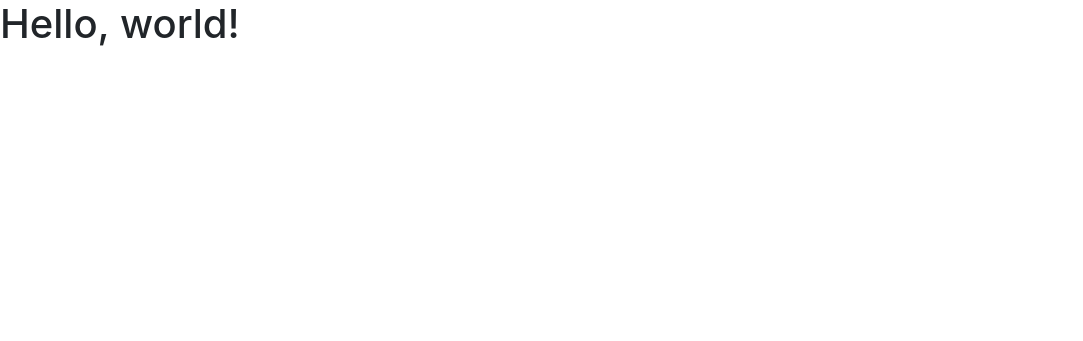
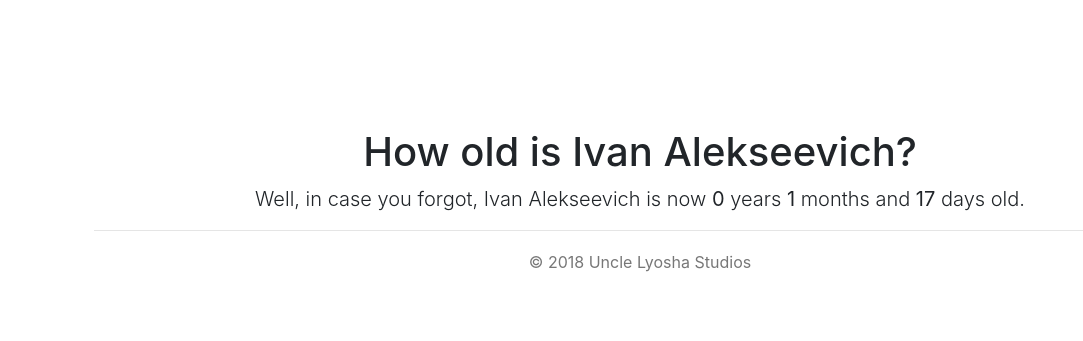
Before and after one commit to STYTZ/how-old-is-ivan-alekseevich, a plain HTML site: page index.html in a window 1280 px wide. Shown: the whole page, without its empty margins (0-1083 px from the left). Drawn offline with nearby package versions, Linux system fonts and the light colour scheme.

Commit message:
add basic content

```diff
--- a/index.html
+++ b/index.html
@@ -8,9 +8,27 @@
     <!-- Bootstrap CSS -->
     <link rel="stylesheet" href="https://stackpath.bootstrapcdn.com/bootstrap/4.1.1/css/bootstrap.min.css" integrity="sha384-WskhaSGFgHYWDcbwN70/dfYBj47jz9qbsMId/iRN3ewGhXQFZCSftd1LZCfmhktB" crossorigin="anonymous">
 
-    <title>Hello, world!</title>
+    <link rel="stylesheet" href="style.css">
+
+    <title>How old is Ivan Alekseevich?</title>
   </head>
   <body>
-    <h1>Hello, world!</h1>
+    <main role="main" class="container">
+
+      <div>
+        <h1>How old is Ivan Alekseevich?</h1>
+        <p class="lead">Well, in case you forgot, Ivan Alekseevich is now <strong class="js-years"></strong> years <strong class="js-months"></strong> months and <strong class="js-days"></strong> days old.</p>
+      </div>
+
+
+      <footer class="mt-auto footer">
+        <p>&copy; 2018 Uncle Lyosha Studios</p>
+      </footer>
+
+    </main><!-- /.container -->
+
+    <script src="https://code.jquery.com/jquery-3.3.1.slim.min.js" integrity="sha384-q8i/X+965DzO0rT7abK41JStQIAqVgRVzpbzo5smXKp4YfRvH+8abtTE1Pi6jizo" crossorigin="anonymous"></script>
+    <script src="https://cdnjs.cloudflare.com/ajax/libs/moment.js/2.22.2/moment.js" integrity="sha256-59IZ5dbLyByZgSsRE3Z0TjDuX7e1AiqW5bZ8Bg50dsU=" crossorigin="anonymous"></script>
+    <script src="script.js"></script>
   </body>
 </html>
--- /dev/null
+++ b/script.js
@@ -0,0 +1,7 @@
+$( document ).ready(function() {
+    const birthday = moment("2018-04-27");
+    var diff = moment.duration(moment().diff(birthday));
+    $(".js-years").text(diff.years());
+    $(".js-months").text(diff.months());
+    $(".js-days").text(diff.days());
+});
--- /dev/null
+++ b/style.css
@@ -0,0 +1,12 @@
+body {
+  padding-top: 5rem;
+}
+.container {
+  padding: 3rem 1.5rem;
+  text-align: center;
+}
+.footer {
+  padding-top: 19px;
+  color: #777;
+  border-top: 1px solid #e5e5e5;
+}
```
